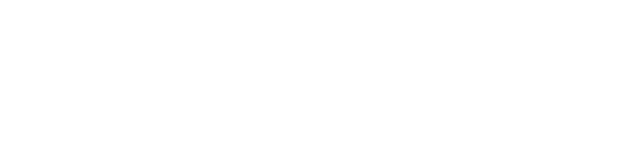
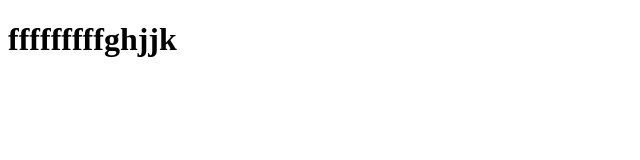
Before and after one commit to Dmitry0110/test-git-2, a plain HTML site: page index.html in a window 1280 px wide. Shown: the whole page, without its empty margins (0-640 px from the left). Drawn offline with Linux system fonts and the light colour scheme.

Commit message:
develop main page

```diff
--- a/index.html
+++ b/index.html
@@ -6,6 +6,7 @@
   <meta name="viewport" content="width=device-width, initial-scale=1.0">
   <title>Test-GIT-2</title>
 </head>
+<h1>fffffffffghjjk</h1>
 <body>
   <script src="index.js"></script>
 
```
Also changed, not shown: 1 other file.
